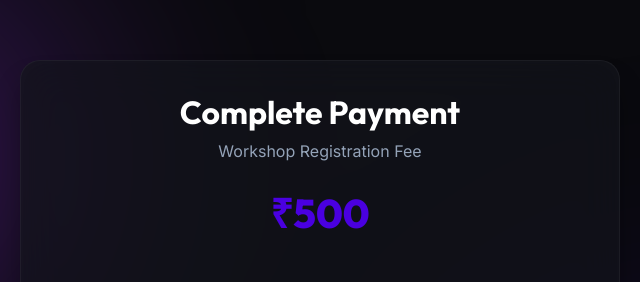
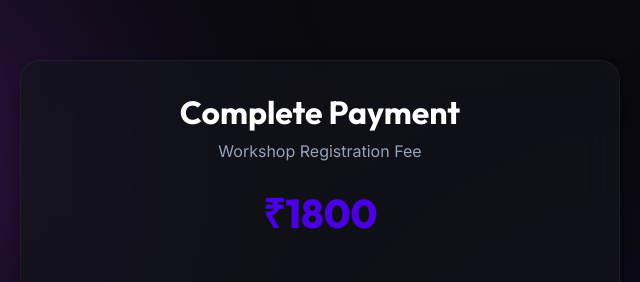
Before and after one commit to always-rishi/dart-workshop, a plain HTML site: page pages/payment.html in a window 1280 px wide. Shown: the top 282 px of the page, 320-960 px from the left. Drawn offline with nearby package versions, Linux system fonts and the light colour scheme; a script that the page names is missing.

Commit message:
update: updated registration fee to 1800

```diff
--- a/pages/payment.html
+++ b/pages/payment.html
@@ -184,7 +184,7 @@
 
             <div class="payment-card">
                 <p style="color: var(--text-secondary); margin-top: 8px;">Workshop Registration Fee</p>
-                <div class="fee-display">₹500</div>
+                <div class="fee-display">₹1800</div>
 
                 <div class="upi-container">
                     <!-- Placeholder QR (simulate real UPI QR) -->
```
